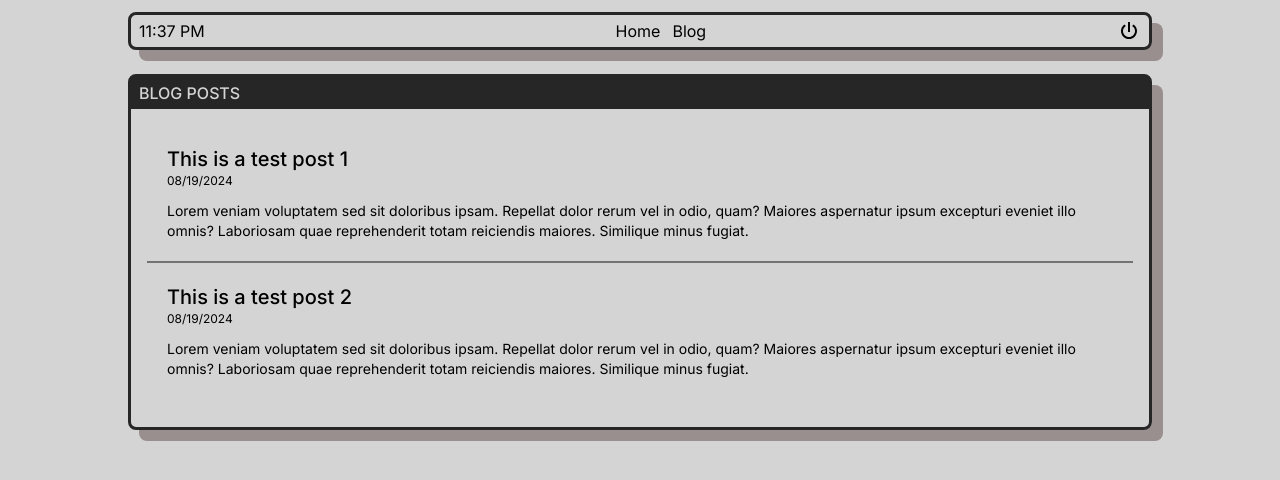
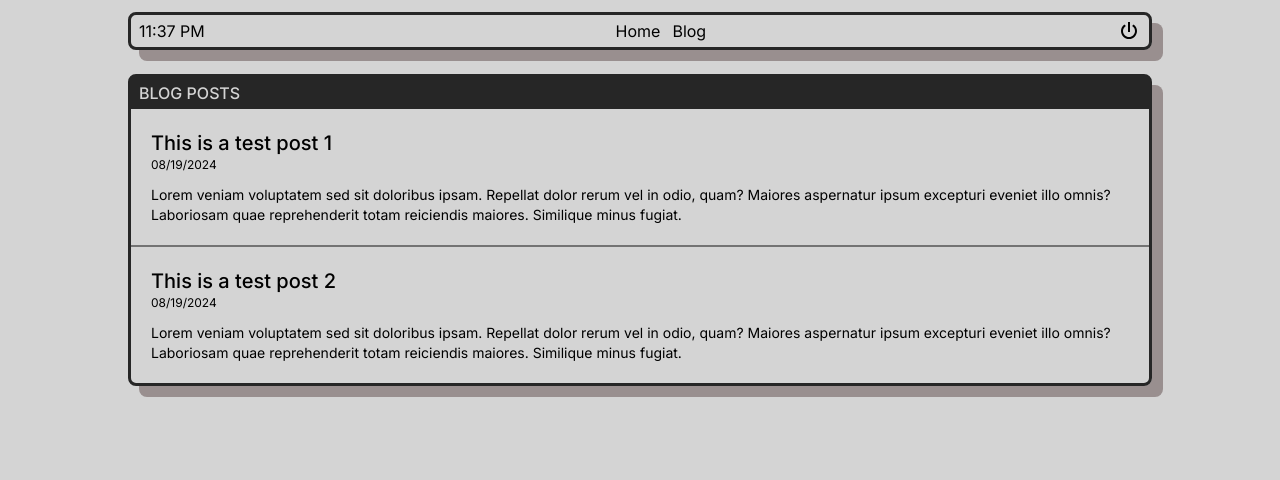
Before and after one commit to renztp/renzpulviradev, a Next.js app: page /blog in a window 1280 px wide. Shown: the top 480 px of the page. Built offline with nearby package versions, Linux system fonts and the light colour scheme.

Commit message:
fixed padding spacings for windowContainer

```diff
--- a/app/blog/page.tsx
+++ b/app/blog/page.tsx
@@ -10,7 +10,7 @@ export default function Blog() {
         <span className='text-xs block mb-3'>08/19/2024</span>
         <p className='text-sm'>Lorem veniam voluptatem sed sit doloribus ipsam. Repellat dolor rerum vel in odio, quam? Maiores aspernatur ipsum excepturi eveniet illo omnis? Laboriosam quae reprehenderit totam reiciendis maiores. Similique minus fugiat.</p>
       </Link>
-      <Link href="/" className='border-b-2 last:border-b-0 border-neutral-500 mb-3 py-5 block px-5'>
+      <Link href="/" className='border-b-2 last:border-b-0 border-neutral-500 mb-0 py-5 block px-5'>
         <h2 className='text-xl font-medium'>This is a test post 2</h2>
         <span className='text-xs block mb-3'>08/19/2024</span>
         <p className='text-sm'>Lorem veniam voluptatem sed sit doloribus ipsam. Repellat dolor rerum vel in odio, quam? Maiores aspernatur ipsum excepturi eveniet illo omnis? Laboriosam quae reprehenderit totam reiciendis maiores. Similique minus fugiat.</p>
--- a/components/Experience.tsx
+++ b/components/Experience.tsx
@@ -63,7 +63,7 @@ export const Experience = (props: {}) => {
   ]
 
   return (
-    <WindowContainer title={'Experience'} bodyStyles="grid grid-cols-2 gap-x-3 gap-y-1">
+    <WindowContainer title={'Experience'} bodyStyles="grid grid-cols-2 gap-x-3 gap-y-1 p-4">
       {jobs.map((job, i) => <JobItem key={i} companyName={job.companyName} workDuration={job.workDuration} role={job.role} logo={job.logo} imageWidth={job.imageWidth} />)}
     </WindowContainer>
   )
--- a/components/Projects.tsx
+++ b/components/Projects.tsx
@@ -40,7 +40,7 @@ export const Projects = (props: {}) => {
   ]
 
   return (
-    <WindowContainer title={'Projects'} bodyStyles="" windowStyles='mb-6 flex-1'>
+    <WindowContainer title={'Projects'} bodyStyles="p-4" windowStyles='mb-6 flex-1'>
       {projects.map((project, i) => <JobItem key={i} projectTitle={project.projectTitle} techStack={project.techStack} projectDesc={project.projectDesc} logo={project.logo} />)}
     </WindowContainer>
   )
--- a/components/Skills.tsx
+++ b/components/Skills.tsx
@@ -18,7 +18,7 @@ import nextIcon from '../assets/nextjs-icon.svg'
 
 export const Skills = (props : {}) => {
   return (
-    <WindowContainer title="Skills" windowStyles="" bodyStyles="flex items-center flex-wrap gap-y-2">
+    <WindowContainer title="Skills" windowStyles="" bodyStyles="p-4 flex items-center flex-wrap gap-y-2">
       <Image src={jsIcon} className="mr-1 text-center" alt="js icon" width={34} />
       <Image src={htmlIcon} className="mr-0 text-center" alt="html icon" width={34} />
       <Image src={cssIcon} className="mr-1 text-center" alt="css icon" width={34} />
--- a/components/WindowContainer.tsx
+++ b/components/WindowContainer.tsx
@@ -13,7 +13,7 @@ export const WindowContainer = ({title, windowStyles, bodyStyles, children}: Pro
       <div className="title-bar uppercase bg-neutral-800 text-paper py-1 px-2 font-medium">
         {title}
       </div>
-      <div className={`window-wrapper-body p-4 ${bodyStyles}`}>
+      <div className={`window-wrapper-body ${bodyStyles}`}>
         {children}
       </div>
     </div>
```
Also changed, not shown: app/page.tsx (+2 -2 lines).
